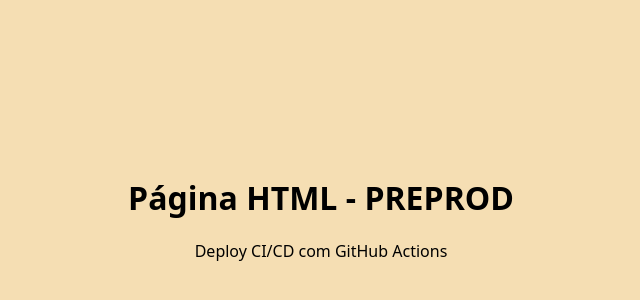
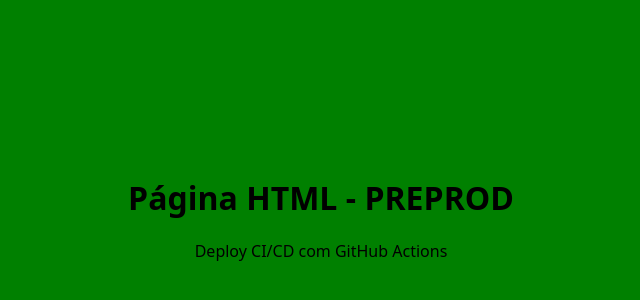
Before and after one commit to ramonlorandi/migrationsJS, a website: page public/index.html in a window 1280 px wide. Shown: the part 184-484 px from the top of the page, without its empty margins (319-959 px from the left). Drawn offline with Linux system fonts and the light colour scheme.

Commit message:
style changes

```diff
--- a/public/index.html
+++ b/public/index.html
@@ -15,7 +15,7 @@
         display: flex;
         align-items: center;
         justify-content: center;
-        background-color: wheat;
+        background-color: green;
         font-family: system-ui, -apple-system, "Segoe UI", Roboto, "Helvetica Neue", Arial;
       }
       header {
```
